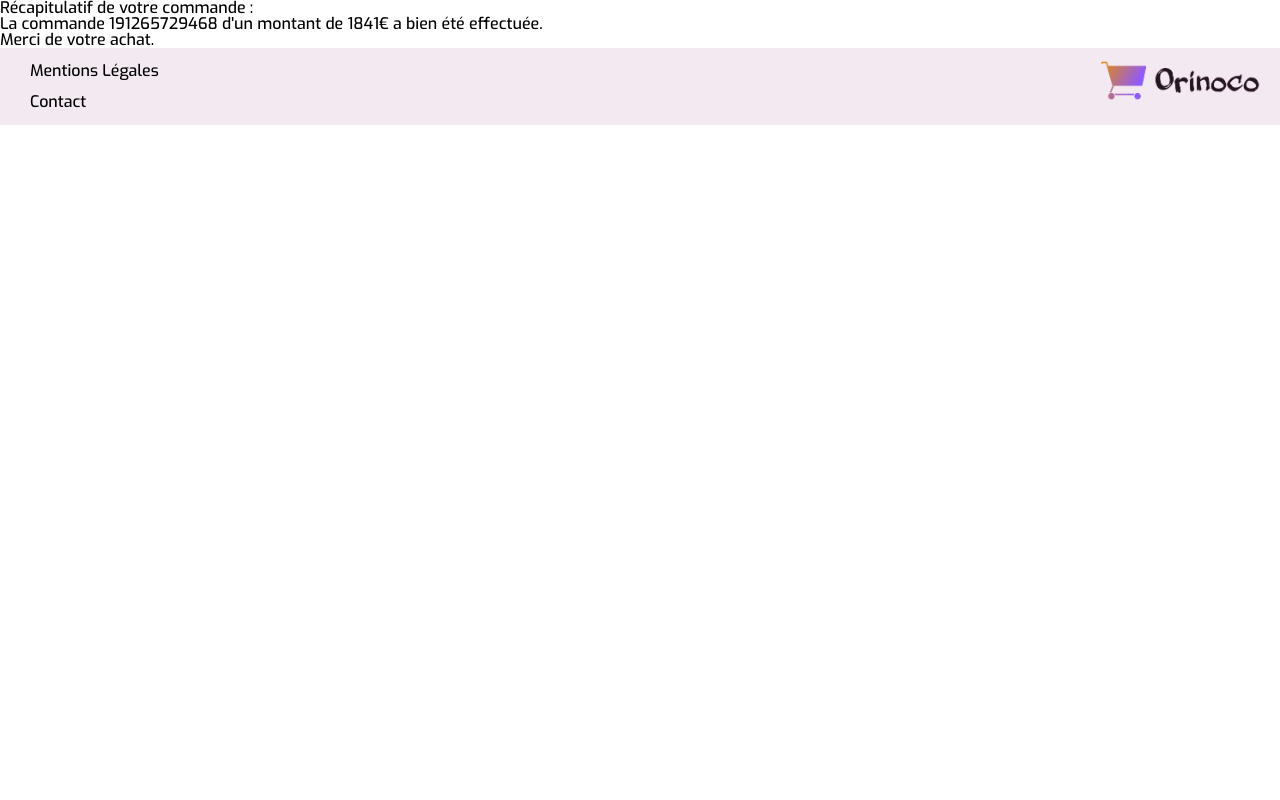
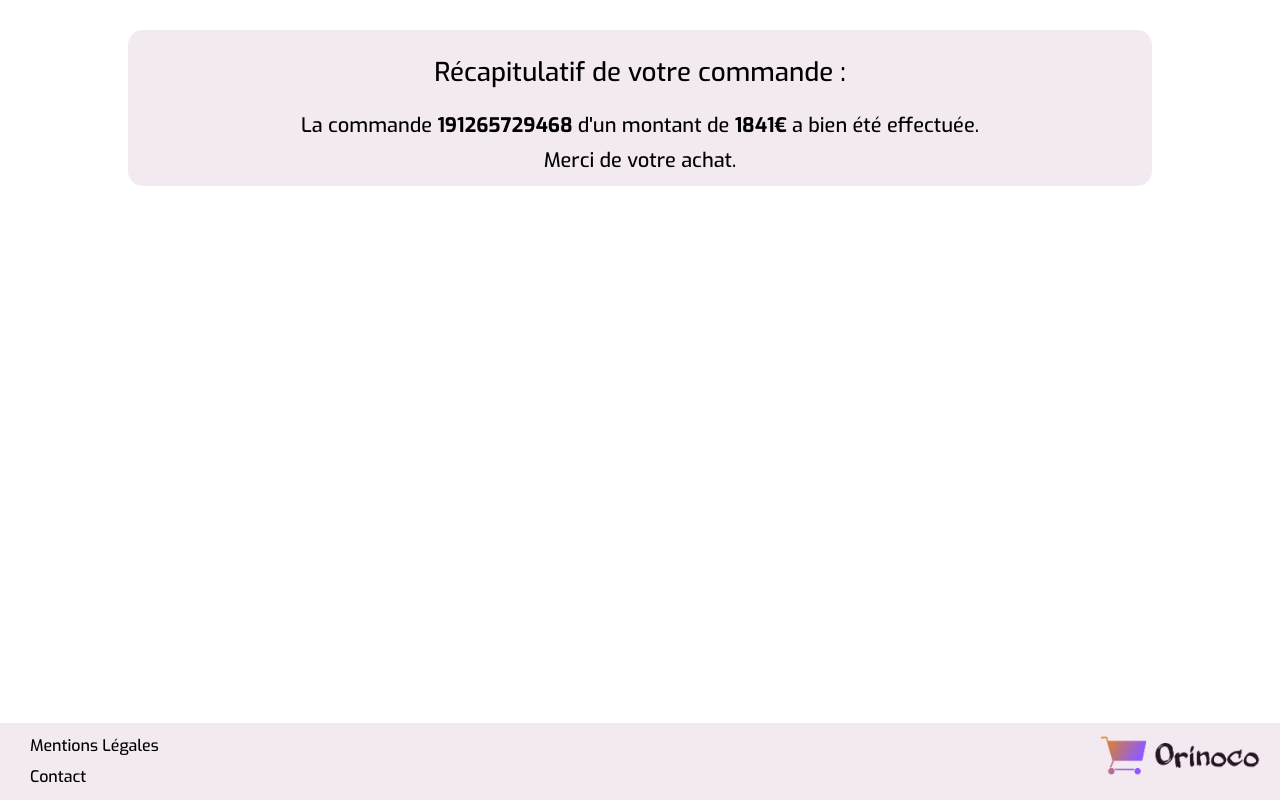
Before and after one commit to Fat2G/FatouGassama_5_26072021, a plain HTML site: page front_end/confirmation.html in a window 1280 px wide. Drawn offline with Linux system fonts and the light colour scheme.

Commit message:
ajout id footer

```diff
--- a/front_end/confirmation.html
+++ b/front_end/confirmation.html
@@ -26,7 +26,7 @@
     </div>
   </main>
 
-  <footer>
+  <footer id="footer" role="contentinfo">
     <div class="footerContainer">
       <div class="footer_list">
         <ul>
--- a/front_end/css/confirmation.css
+++ b/front_end/css/confirmation.css
@@ -0,0 +1,25 @@
+#container-confirmation{
+  background-color: #F3E9F1;
+  width: 80%;
+  border-radius: 15px;
+  text-align: center;
+  margin: auto;
+}
+#bloc-confirmation p{
+  font-size:20px;
+  padding-bottom: 15px;
+}
+#bloc-confirmation span{
+  font-weight: bold;
+}
+.title{
+  font-size:26px;
+  margin: 30px;
+  padding-top: 30px;
+}
+
+#footer {
+  position: absolute;
+  bottom: 0;
+  width: 100%;
+}
```
